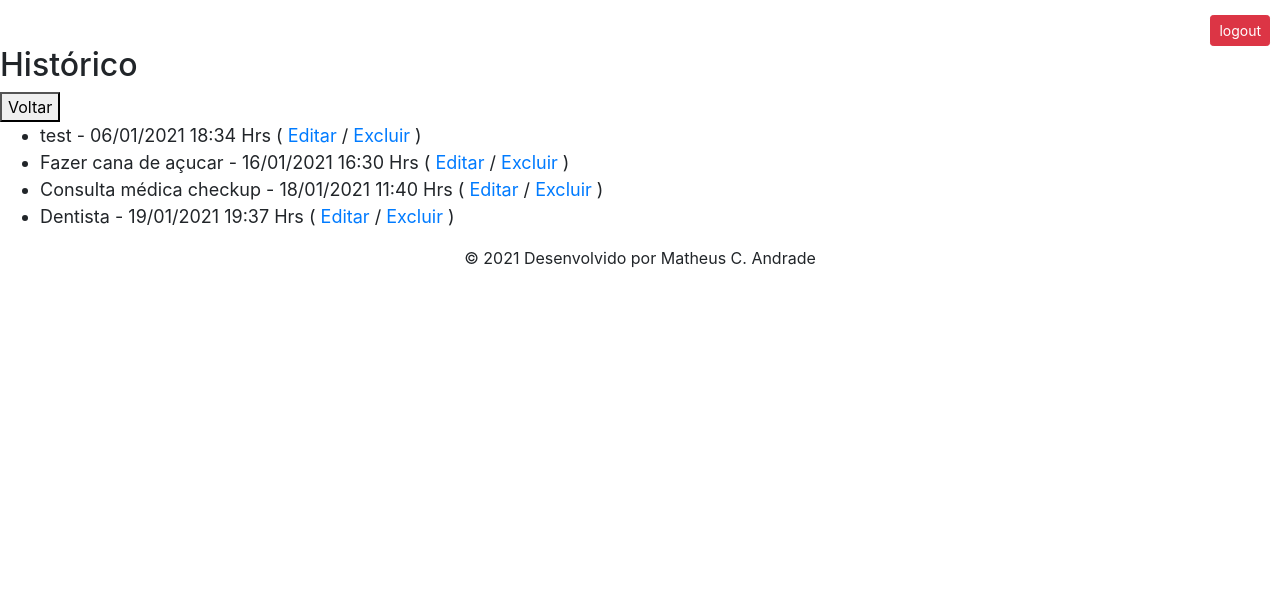
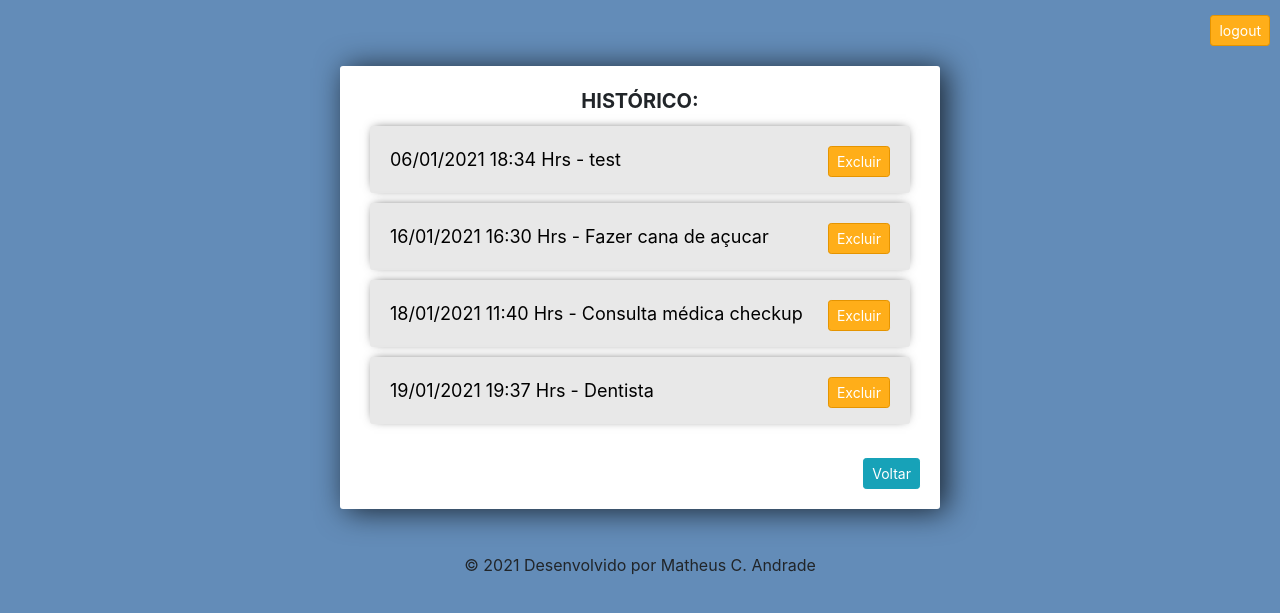
Before and after one commit to andradecmatheus-zz/Internet-Database-Development-Python-Django, a Django app: page /agenda/historico/ in a window 1280 px wide. Shown: the top 613 px of the page. Run offline with Django 3.2, Linux system fonts and the light colour scheme; a user stored in the database is signed in; data comes from the database, SQL or seed files in the repository; both versions use the stored data as it was after the commit; some libraries are stand-ins or nearby versions.

Commit message:
Events passed template create; and tiny changes on templates

```diff
--- a/Aula2-Agenda/templates/evento.html
+++ b/Aula2-Agenda/templates/evento.html
@@ -6,7 +6,7 @@
 
 <link href="{% static 'css/agenda.css' %}" rel="stylesheet">
 
-<div class="center-column" align="center" style="font-size: 20px; font-weight: bold;">Salvar um novo evento: <br>
+<div class="center-column" align="center" style="font-size: 20px; font-weight: bold;">SALVAR NOVO EVENTO: <br>
     <div class="item-row" >
 
         <form action="submit" method="POST" style="color:#000000"> {% csrf_token %}
--- a/Aula2-Agenda/templates/historico.html
+++ b/Aula2-Agenda/templates/historico.html
@@ -1,19 +1,38 @@
 {% extends "model-page.html" %}
 
 {% block content %}
-    <h2>Histórico</h2>
-    <a href="../">
-        <button type="button">Voltar</button>
-    </a>
-    <ul style="font-size: 18px">
+{% load static %}
+<link rel="stylesheet" href="https://stackpath.bootstrapcdn.com/bootstrap/4.3.1/css/bootstrap.min.css" integrity="sha384-ggOyR0iXCbMQv3Xipma34MD+dH/1fQ784/j6cY/iJTQUOhcWr7x9JvoRxT2MZw1T" crossorigin="anonymous">
+
+<link href="{% static 'css/agenda.css' %}" rel="stylesheet">
+
+<div class="center-column">
+
+    <div  align="center" style="font-size: 20px; font-weight: bold;">HISTÓRICO: <br> </div>
+
+    <div class="todo-list" >
         {% for evento in eventos %}
-            <li>
-                <div>
-                    {{ evento.titulo }} - {{ evento.get_data_evento }}
-                    ( <a href="../evento/?id={{ evento.id }}">Editar</a>
-                    / <a href="../evento/delete/{{ evento.id }}/">Excluir</a> )
-                </div>
-            </li>
+        <div class="item-row" style="color:#000000">
+                {{ evento.get_data_evento }} - {{  evento.titulo}}
+                <a class="btn btn-sm btn-danger"
+                   href="evento/delete/{{ evento.id }}/"
+                   style="float: right">Excluir</a>
+
+
+        </div>
         {% endfor %}
-    </ul>
+
+    </div>
+    <div align="right"> <br>
+        <a href="../">
+            <button class="btn btn-sm btn-info">Voltar</button>
+        </a>
+    </div>
+
+</div>
+
+
 {% endblock %}
+
+
+{% include "model-footer.html" %}
--- a/Aula2-Agenda/templates/model-footer.html
+++ b/Aula2-Agenda/templates/model-footer.html
@@ -4,4 +4,4 @@
 
 
 
-<p class="center"> &copy; 2021 Desenvolvido por Matheus C. Andrade </p>
+<p class="center"> <br> &copy; 2021 Desenvolvido por Matheus C. Andrade </p>
```
Also changed, not shown: Aula2-Agenda/db.sqlite3.
